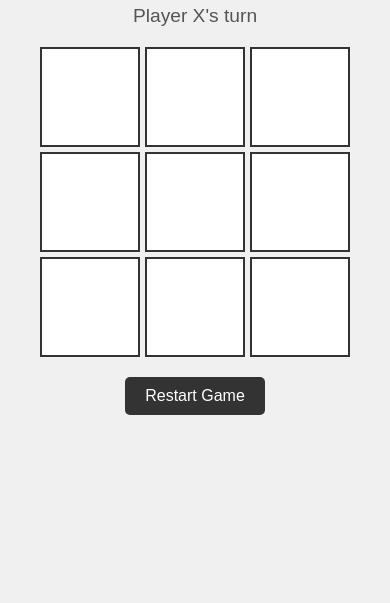
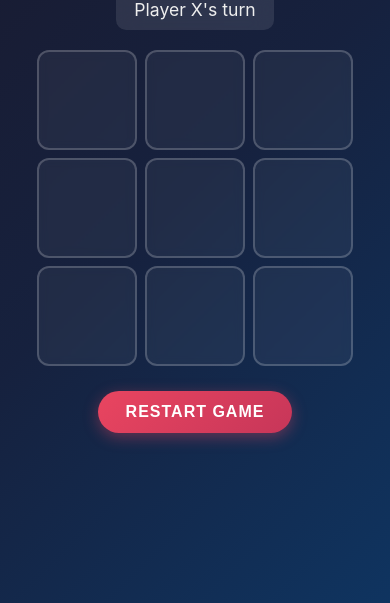
Before and after one commit to alexander-leitch/two-three-bird-tic-tac-toe, a website with bundled scripts: page index.html in a window 390 px wide. Shown: the part 241-844 px from the top of the page. Built offline with nearby package versions, Linux system fonts and the light colour scheme.

Commit message:
style: overhaul Tic-Tac-Toe UI with a dark theme, modern typography, and responsive layout adjustments.

```diff
--- a/styles.css
+++ b/styles.css
@@ -5,72 +5,148 @@
 }
 
 body {
-  font-family: Arial, sans-serif;
+  font-family: -apple-system, BlinkMacSystemFont, 'Segoe UI', Roboto, Oxygen, Ubuntu, sans-serif;
   display: flex;
   justify-content: center;
   align-items: center;
   min-height: 100vh;
-  background-color: #f0f0f0;
+  background: linear-gradient(135deg, #1a1a2e 0%, #16213e 50%, #0f3460 100%);
+  padding: 20px;
 }
 
 .container {
   text-align: center;
+  max-width: 500px;
+  width: 100%;
 }
 
 h1 {
-  margin-bottom: 20px;
-  color: #333;
+  margin-bottom: 30px;
+  color: #e94560;
+  font-size: 2.5rem;
+  text-shadow: 0 0 20px rgba(233, 69, 96, 0.5);
 }
 
 .status {
-  font-size: 1.2rem;
-  margin-bottom: 20px;
-  color: #555;
+  font-size: 1.4rem;
+  margin-bottom: 30px;
+  color: #eee;
+  padding: 12px 24px;
+  background: rgba(255, 255, 255, 0.1);
+  border-radius: 10px;
+  backdrop-filter: blur(10px);
+  display: inline-block;
 }
 
 .board {
   display: grid;
-  grid-template-columns: repeat(3, 100px);
-  grid-template-rows: repeat(3, 100px);
-  gap: 5px;
-  margin: 0 auto 20px;
+  grid-template-columns: repeat(3, minmax(80px, 120px));
+  grid-template-rows: repeat(3, minmax(80px, 120px));
+  gap: 10px;
+  margin: 0 auto 30px;
+  justify-content: center;
 }
 
 .cell {
-  background-color: #fff;
-  border: 2px solid #333;
+  background: rgba(255, 255, 255, 0.05);
+  border: 2px solid rgba(255, 255, 255, 0.2);
+  border-radius: 15px;
   display: flex;
   justify-content: center;
   align-items: center;
-  font-size: 2.5rem;
+  font-size: 3rem;
   font-weight: bold;
   cursor: pointer;
-  transition: background-color 0.2s;
+  transition: all 0.3s ease;
+  backdrop-filter: blur(5px);
 }
 
 .cell:hover {
-  background-color: #e0e0e0;
+  background: rgba(255, 255, 255, 0.1);
+  border-color: rgba(255, 255, 255, 0.4);
+  transform: scale(1.02);
 }
 
 .cell.x {
-  color: #e74c3c;
+  color: #e94560;
+  text-shadow: 0 0 20px rgba(233, 69, 96, 0.7);
 }
 
 .cell.o {
-  color: #3498db;
+  color: #4ecdc4;
+  text-shadow: 0 0 20px rgba(78, 205, 196, 0.7);
 }
 
 .restart-btn {
-  padding: 10px 20px;
-  font-size: 1rem;
+  padding: 14px 32px;
+  font-size: 1.1rem;
   cursor: pointer;
-  background-color: #333;
+  background: linear-gradient(135deg, #e94560 0%, #c73659 100%);
   color: #fff;
   border: none;
-  border-radius: 5px;
-  transition: background-color 0.2s;
+  border-radius: 50px;
+  transition: all 0.3s ease;
+  font-weight: 600;
+  text-transform: uppercase;
+  letter-spacing: 1px;
+  box-shadow: 0 4px 15px rgba(233, 69, 96, 0.4);
 }
 
 .restart-btn:hover {
-  background-color: #555;
+  transform: translateY(-2px);
+  box-shadow: 0 6px 25px rgba(233, 69, 96, 0.6);
 }
+
+.restart-btn:active {
+  transform: translateY(0);
+}
+
+@media (max-width: 480px) {
+  h1 {
+    font-size: 2rem;
+    margin-bottom: 20px;
+  }
+
+  .status {
+    font-size: 1.1rem;
+    padding: 10px 18px;
+    margin-bottom: 20px;
+  }
+
+  .board {
+    grid-template-columns: repeat(3, minmax(70px, 100px));
+    grid-template-rows: repeat(3, minmax(70px, 100px));
+    gap: 8px;
+    margin-bottom: 25px;
+  }
+
+  .cell {
+    font-size: 2.5rem;
+    border-radius: 12px;
+  }
+
+  .restart-btn {
+    padding: 12px 28px;
+    font-size: 1rem;
+  }
+}
+
+@media (max-width: 320px) {
+  body {
+    padding: 15px;
+  }
+
+  h1 {
+    font-size: 1.7rem;
+  }
+
+  .board {
+    grid-template-columns: repeat(3, 80px);
+    grid-template-rows: repeat(3, 80px);
+    gap: 6px;
+  }
+
+  .cell {
+    font-size: 2rem;
+  }
+}
```
